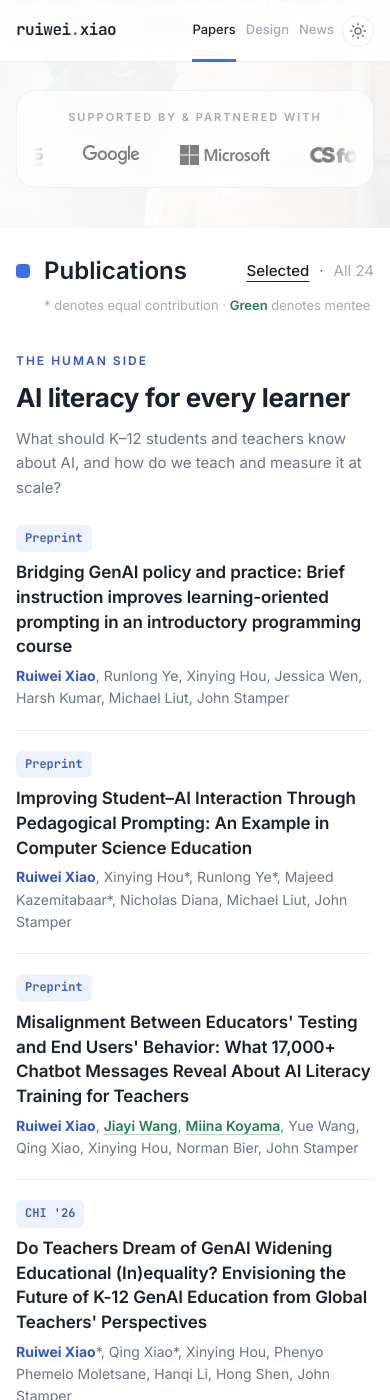
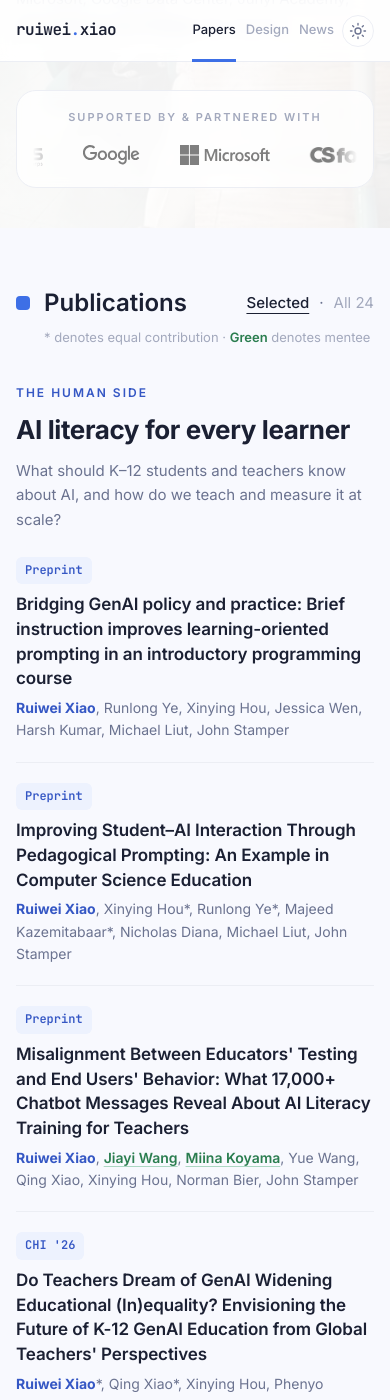
Before and after one commit to ruiwei-xiao/ruiwei-xiao.github.io, a Jekyll site: the page built from index.html, in a window 390 px wide and 1400 px high, scrolled down 1152 px. Built offline with Jekyll 4.4.1, drawn with Linux system fonts in a browser that asks for light colours.

Commit message:
Give each homepage section a subtle background tint
Co-Authored-By: Claude Opus 5.5 <noreply@anthropic.com>

```diff
--- a/assets/css/style.css
+++ b/assets/css/style.css
@@ -14,6 +14,7 @@
   --mask-1: rgba(255,255,255,.97); --mask-2: rgba(255,255,255,.95); --mask-3: rgba(255,255,255,.92);
   --hl-1: rgba(61,111,230,.16); --hl-2: rgba(58,164,106,.16);   /* 高亮下面的荧光笔 */
   --glow-edge: rgba(255,255,255,.7); --glow: rgba(61,111,230,.06); --glow-2: rgba(61,111,230,.05);
+  --sec-pub: #f8f9fe; --sec-ld: #f6fbf8; --sec-press: #f9f9fb;   /* 各版块背景：极浅的蓝 / 绿 / 灰 */
   color-scheme: light;
 }
 /* 深色模式：由 <html data-theme="dark"> 控制（默认跟随系统，导航栏按钮可切换） */
@@ -31,6 +32,7 @@
   --mask-1: rgba(15,18,32,.96); --mask-2: rgba(15,18,32,.94); --mask-3: rgba(15,18,32,.9);
   --hl-1: rgba(109,147,242,.24); --hl-2: rgba(76,191,127,.24);
   --glow-edge: rgba(0,0,0,.45); --glow: rgba(0,0,0,.28); --glow-2: rgba(0,0,0,.32);   /* 深色：黑色细边 + 柔和的黑色晕染 */
+  --sec-pub: #121629; --sec-ld: #111a1f; --sec-press: #13162a;
   color-scheme: dark;
 }
 * { box-sizing: border-box; }
@@ -528,3 +530,14 @@ html:not(.uc-off):has(.uc) { overflow: hidden; }
 .uc-card p { margin: 0; font-size: 15px; line-height: 1.6; color: var(--muted); }
 .uc-peek { margin-top: 20px; padding: 0; border: 0; background: none; font: inherit; font-size: 14px; color: var(--muted); cursor: pointer; }
 .uc-peek:hover { color: var(--ink); }
+
+/* 版块背景：Publications / Learning Design / In the news 各有极浅的底色，铺满整个屏幕宽度；
+   底色本身就分隔版块，所以去掉分隔线，上下间距改成版块内边距（颜色才能接上） */
+#publications, #learning-design, #press { margin-top: 0; padding: 88px 0; border-top: 0; box-shadow: 0 0 0 100vmax var(--sec-bg); clip-path: inset(0 -100vmax); background: var(--sec-bg); }
+#publications { --sec-bg: var(--sec-pub); }
+#learning-design { --sec-bg: var(--sec-ld); }
+#press { --sec-bg: var(--sec-press); }
+#press + * { margin-top: 0; }
+@media (max-width: 760px) {
+  #publications, #learning-design, #press { padding: 56px 0; }
+}
```
